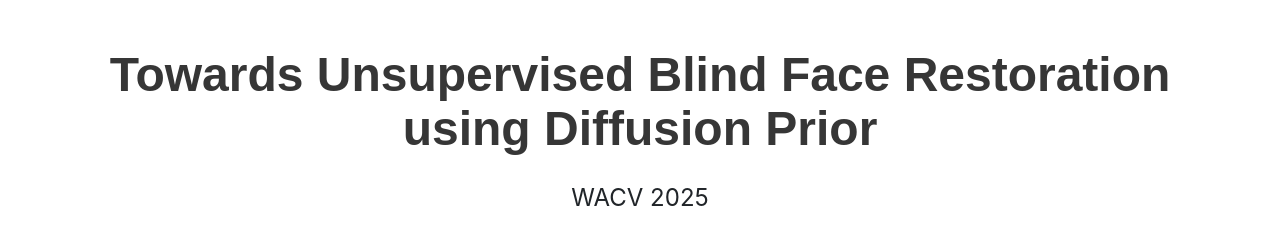
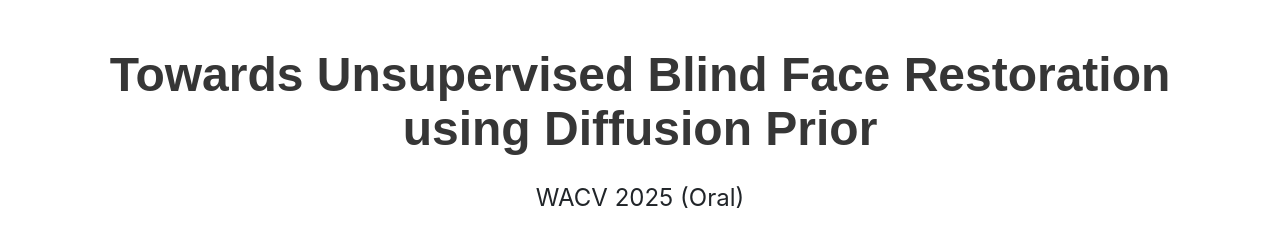
Before and after one commit to DT-BFR/DT-BFR.github.io, a plain HTML site: page index.html in a window 1280 px wide. Shown: the top 229 px of the page. Drawn offline with nearby package versions, Linux system fonts and the light colour scheme; some icons are missing; a web font is replaced by a local one.

Commit message:
update oral info

```diff
--- a/index.html
+++ b/index.html
@@ -121,7 +121,7 @@
         <div class="column has-text-centered">
           <h1 class="title is-1 publication-title">Towards Unsupervised Blind Face Restoration using Diffusion Prior</h1>
           <p class="is-size-4 text-center">
-            WACV 2025
+            WACV 2025 (Oral)
 		      </p>
           <div class="is-size-5 publication-authors">
             <span class="author-block">
```
